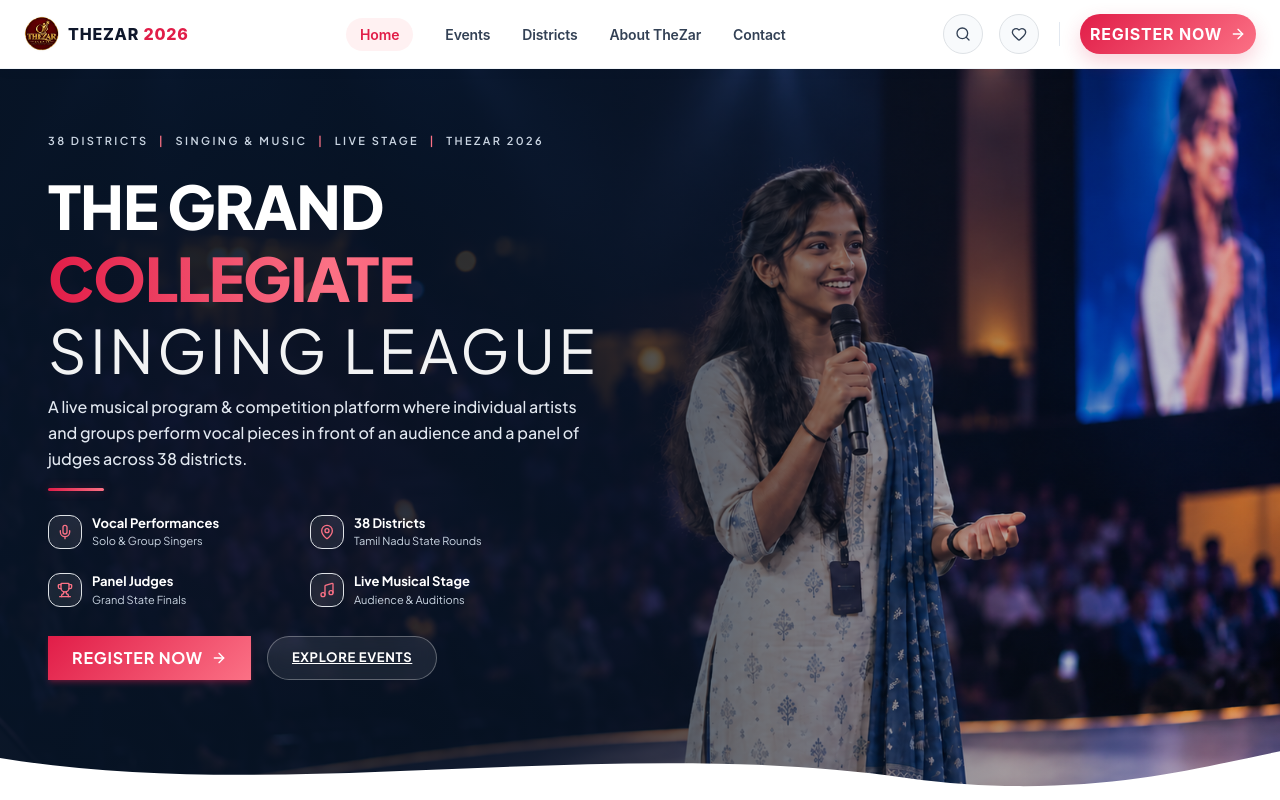
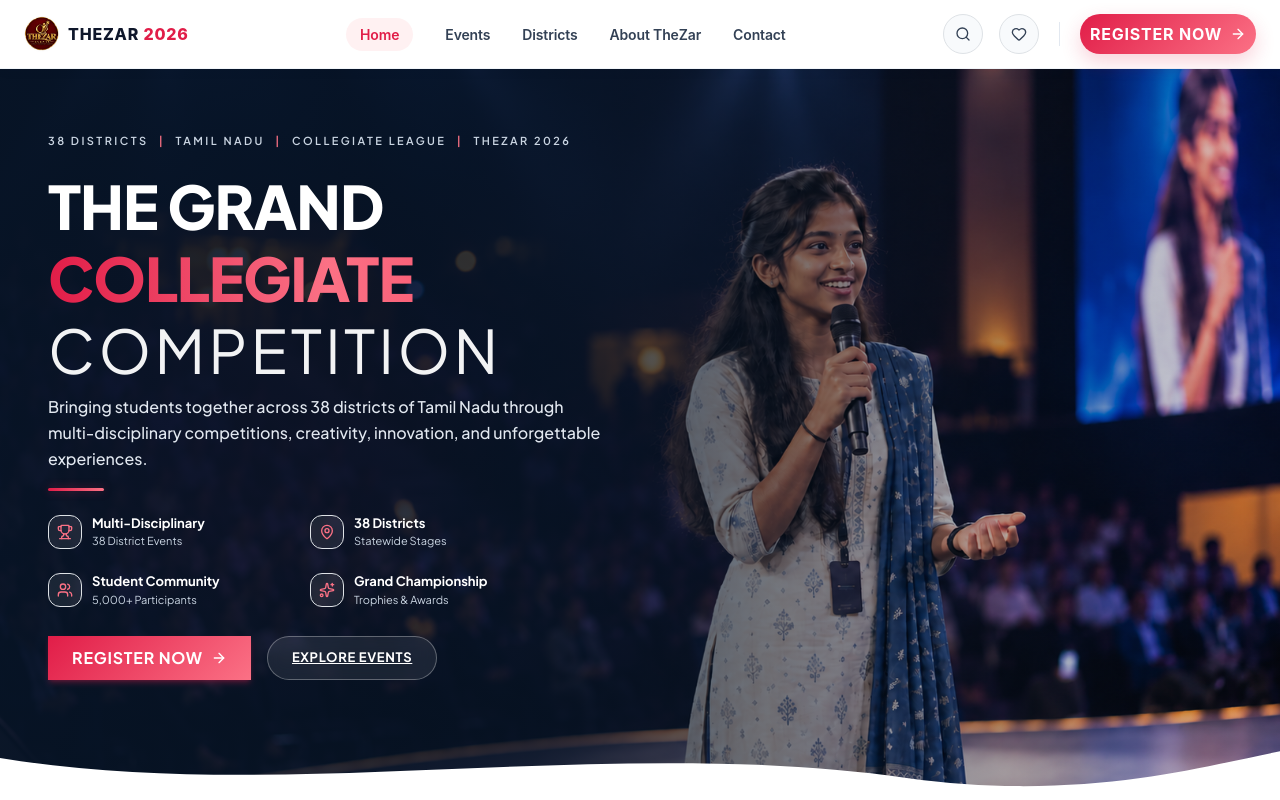
Before and after one commit to jeyajo2005/Thezar, a React (Vite) app in the folder frontend/: page / in a window 1280 px wide. Shown: the top 800 px of the page. Built offline with nearby package versions, Linux system fonts and the light colour scheme; a web font is replaced by a local one.

Commit message:
Update Hero component to general TheZar collegiate competition text across 38 districts

```diff
--- a/frontend/src/Component/Home/Hero.jsx
+++ b/frontend/src/Component/Home/Hero.jsx
@@ -1,5 +1,5 @@
 import heroSpeakerImg from '../../assets/Young_woman.png';
-import { Calendar, MapPin, Mic, Trophy, Music, ArrowRight } from 'lucide-react';
+import { Trophy, MapPin, Users, Sparkles, ArrowRight } from 'lucide-react';
 
 export default function Hero({ onOpenRegister }) {
   return (
@@ -14,7 +14,7 @@ export default function Hero({ onOpenRegister }) {
       <div className="absolute inset-0 z-0 overflow-hidden">
         <img
           src={heroSpeakerImg}
-          alt="TheZar 2026 Singing & Performance Stage Atmosphere"
+          alt="TheZar 2026 Grand Stage Atmosphere"
           className="w-full h-full object-cover object-[80%_25%] sm:object-[center_20%] lg:object-[75%_22%]"
         />
 
@@ -45,7 +45,7 @@ export default function Hero({ onOpenRegister }) {
 
           {/* 1. TOP EYEBROW HEADER */}
           <div className="text-[10px] sm:text-[11px] font-semibold tracking-[0.22em] uppercase text-slate-300">
-            38 DISTRICTS <span className="text-[#FB7185] mx-1.5">|</span> SINGING & MUSIC <span className="text-[#FB7185] mx-1.5">|</span> LIVE STAGE <span className="text-[#FB7185] mx-1.5">|</span> THEZAR 2026
+            38 DISTRICTS <span className="text-[#FB7185] mx-1.5">|</span> TAMIL NADU <span className="text-[#FB7185] mx-1.5">|</span> COLLEGIATE LEAGUE <span className="text-[#FB7185] mx-1.5">|</span> THEZAR 2026
           </div>
 
           {/* 2. TYPOGRAPHIC HEADING STACK */}
@@ -62,14 +62,14 @@ export default function Hero({ onOpenRegister }) {
               COLLEGIATE
             </span>
             <span className="text-[32px] sm:text-[44px] md:text-[52px] lg:text-[60px] font-light text-white/95 tracking-[0.06em]">
-              SINGING LEAGUE
+              COMPETITION
             </span>
           </h1>
 
           {/* 3. SUBTITLE & ROSE DECORATIVE LINE */}
           <div className="space-y-2.5">
             <p className="text-[14px] sm:text-[15px] lg:text-[16px] font-medium text-slate-200 leading-relaxed">
-              A live musical program & competition platform where individual artists and groups perform vocal pieces in front of an audience and a panel of judges across 38 districts.
+              Bringing students together across 38 districts of Tamil Nadu through multi-disciplinary competitions, creativity, innovation, and unforgettable experiences.
             </p>
             <div
               className="w-14 h-[3px] rounded-full"
@@ -82,14 +82,14 @@ export default function Hero({ onOpenRegister }) {
 
           {/* 4. EVENT DETAILS 2x2 GRID */}
           <div className="grid grid-cols-1 sm:grid-cols-2 gap-4 pt-1 max-w-[500px]">
-            {/* Vocal Performances */}
+            {/* Multi-Disciplinary Events */}
             <div className="flex items-start gap-2.5">
               <div className="p-2 rounded-xl bg-white/[0.08] border border-white/10 text-[#FB7185] shrink-0">
-                <Mic className="w-4 h-4 text-[#FB7185]" />
+                <Trophy className="w-4 h-4 text-[#FB7185]" />
               </div>
               <div>
-                <div className="text-[13px] font-bold text-white leading-tight">Vocal Performances</div>
-                <div className="text-[11px] text-slate-300 mt-0.5">Solo & Group Singers</div>
+                <div className="text-[13px] font-bold text-white leading-tight">Multi-Disciplinary</div>
+                <div className="text-[11px] text-slate-300 mt-0.5">38 District Events</div>
               </div>
             </div>
 
@@ -100,29 +100,29 @@ export default function Hero({ onOpenRegister }) {
               </div>
               <div>
                 <div className="text-[13px] font-bold text-white leading-tight">38 Districts</div>
-                <div className="text-[11px] text-slate-300 mt-0.5">Tamil Nadu State Rounds</div>
+                <div className="text-[11px] text-slate-300 mt-0.5">Statewide Stages</div>
               </div>
             </div>
 
-            {/* Panel Judges */}
+            {/* Student Community */}
             <div className="flex items-start gap-2.5">
               <div className="p-2 rounded-xl bg-white/[0.08] border border-white/10 text-[#FB7185] shrink-0">
-                <Trophy className="w-4 h-4 text-[#FB7185]" />
+                <Users className="w-4 h-4 text-[#FB7185]" />
               </div>
               <div>
-                <div className="text-[13px] font-bold text-white leading-tight">Panel Judges</div>
-                <div className="text-[11px] text-slate-300 mt-0.5">Grand State Finals</div>
+                <div className="text-[13px] font-bold text-white leading-tight">Student Community</div>
+                <div className="text-[11px] text-slate-300 mt-0.5">5,000+ Participants</div>
               </div>
             </div>
 
-            {/* Live Musical Stage */}
+            {/* Grand Championship */}
             <div className="flex items-start gap-2.5">
               <div className="p-2 rounded-xl bg-white/[0.08] border border-white/10 text-[#FB7185] shrink-0">
-                <Music className="w-4 h-4 text-[#FB7185]" />
+                <Sparkles className="w-4 h-4 text-[#FB7185]" />
               </div>
               <div>
-                <div className="text-[13px] font-bold text-white leading-tight">Live Musical Stage</div>
-                <div className="text-[11px] text-slate-300 mt-0.5">Audience & Auditions</div>
+                <div className="text-[13px] font-bold text-white leading-tight">Grand Championship</div>
+                <div className="text-[11px] text-slate-300 mt-0.5">Trophies & Awards</div>
               </div>
             </div>
           </div>
```
